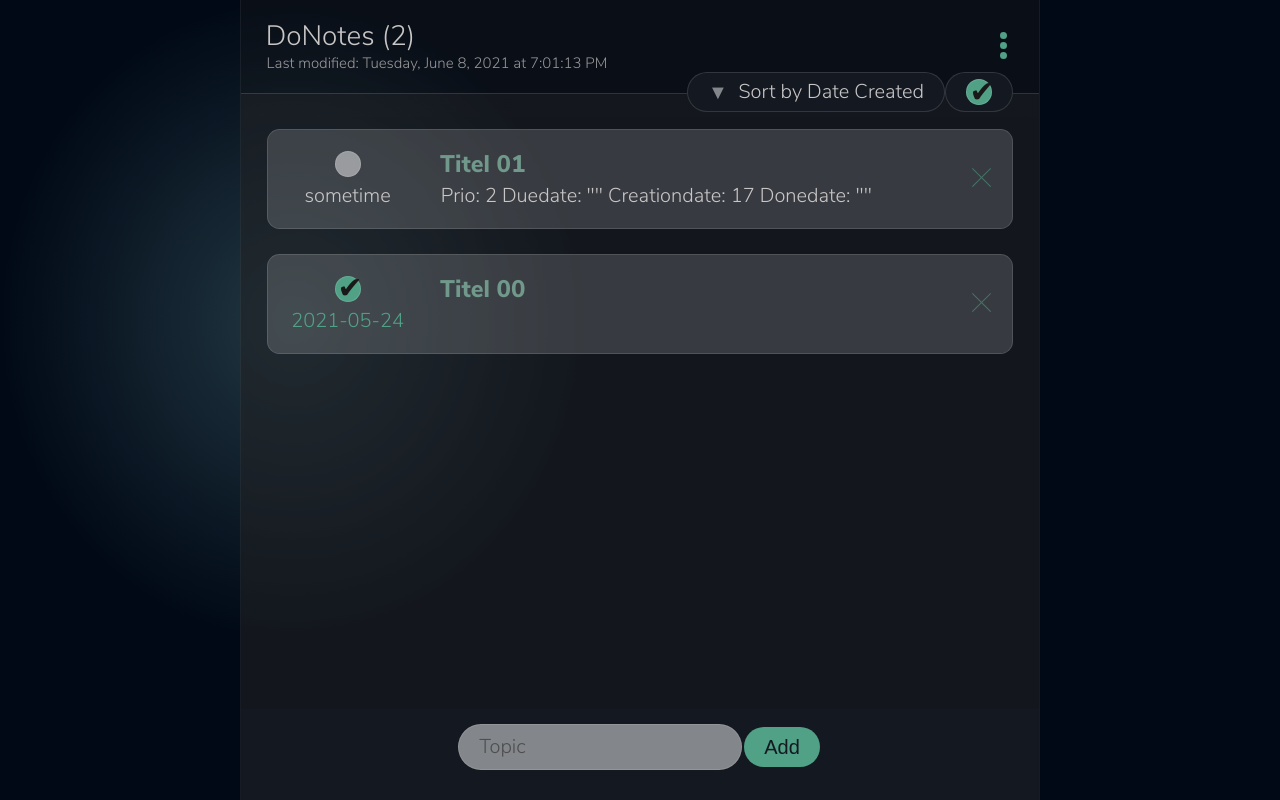
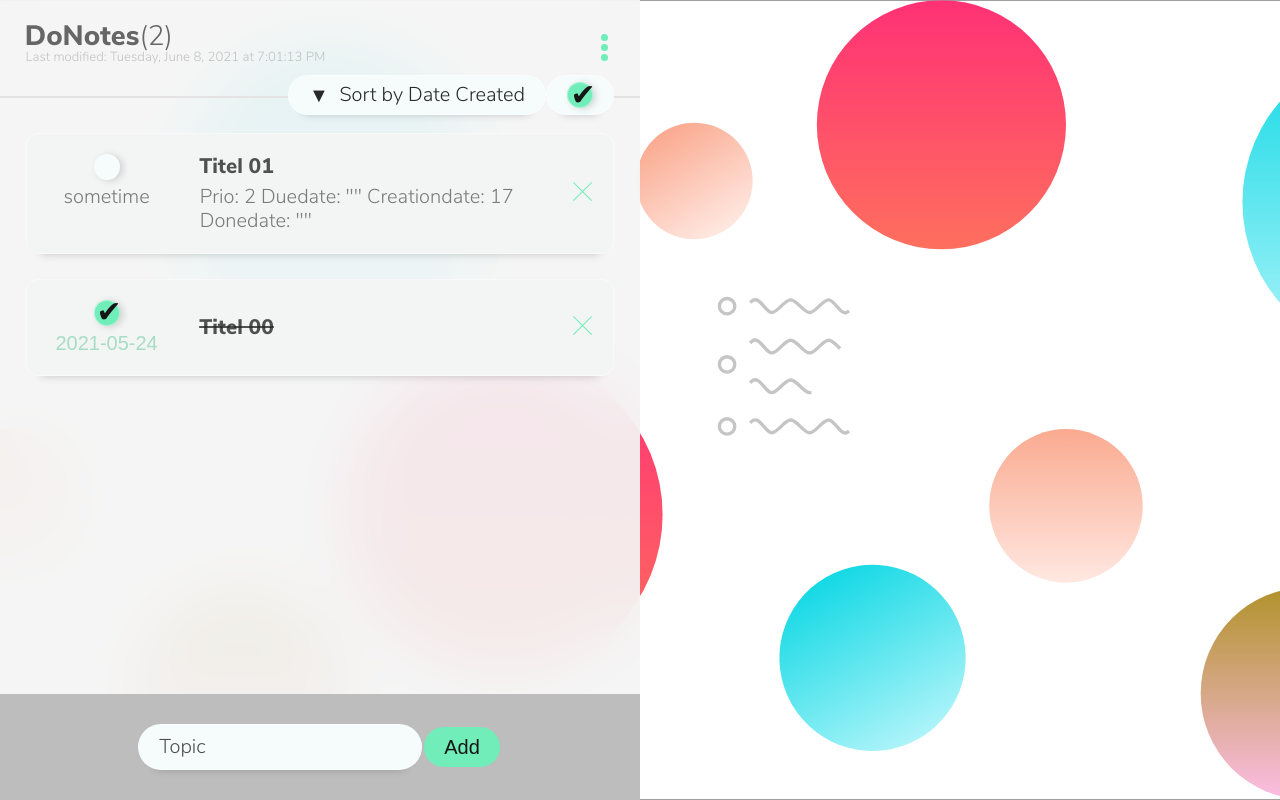
Before and after one commit to Berun0/CAS-FEE_Project-1, a website with bundled scripts: page source/public/index.html in a window 1280 px wide. Built offline with nearby package versions, Linux system fonts and the light colour scheme; a web font is replaced by a local one.

Commit message:
new light theme

```diff
--- a/source/public/index.html
+++ b/source/public/index.html
@@ -77,7 +77,7 @@
 				<li class="articleList_item" data-id="-1">
 					<input type="checkbox" checked aria-checked="true" />
 					<label>...</label>
-					<h2 class="articleList_itemTitle">...</h2>
+					<a href="#" class="articleList_itemTitle h2">...</a>
 					<p class="articleList_itemText">...</p>
 					<button class="btn_del" aria-label="Delete this note.">
 						...
--- a/source/public/js/controllers/app-controller.js
+++ b/source/public/js/controllers/app-controller.js
@@ -89,6 +89,7 @@ function initEventHandler() {
     SETTINGS.theme = e.target.value;
     document.body.setAttribute("theme", SETTINGS.theme);
     saveSettings();
+    settingsMenu.classList.toggle("open");
   });
 
   // FILTER toggle done
--- a/source/public/js/services/data/settings_storage.js
+++ b/source/public/js/services/data/settings_storage.js
@@ -1,7 +1,7 @@
 export let SETTINGS = {
   nextID: 0,
   locale: "en",
-  theme: "dark",
+  theme: "light",
   sort: "creationdate",
   showDone: true,
 };
--- a/source/public/js/services/view-service.js
+++ b/source/public/js/services/view-service.js
@@ -34,9 +34,9 @@ export class ListView {
         return `<li class="articleList_item" data-id="${currentNote.id}">
     <input type="checkbox" ${check} aria-checked="${Boolean(check)}"/>
     <label>${dateLabel}</label>
-    <a href="#"><h2 class="articleList_itemTitle">
+    <a href="#" class="articleList_itemTitle h2">
     ${currentNote.title}
-    </h2></a>
+    </a>
     <p class="articleList_itemText">
     ${currentNote.description}
     </p>
@@ -59,7 +59,7 @@ export class ListView {
   }
 
   renderAppTitle(listLen, countElem, dateElem) {
-    countElem.textContent = ` (${listLen})`;
+    countElem.textContent = `(${listLen})`;
     const d = new Date();
     dateElem.textContent = d.toLocaleDateString(SETTINGS.locale, {
       weekday: "long",
--- a/source/public/styles/index.css
+++ b/source/public/styles/index.css
@@ -8,45 +8,56 @@
 
 /* Themeing Variables */
 body[theme="dark"] {
-	--c-app-bgrd: #19191a56;
-	--c-app-border: #fdfdff0e;
-	--c-browser-window-grad: transparent radial-gradient(closest-side at 23% 40%, #213742, #010916) 0% 0% no-repeat padding-box;
+	--c-app-bgrd: #11191a81;
+	--s-app-blur: blur(6px);
+	--c-app-border: #fdfdff23;
+	--s-app-pos: 0 auto;
+	--s-app-maxwidth: 768px;
 	--c-btn-border: #ffffff20;
-	--c-card-bgrd: 245, 245, 244; /* rgba value created at hover */
+	--c-card-bgrd: #f5f5f429;
+	--c-card-bgrd-hover: #f5f5f44d;
+	--c-cta-row: #13181b;
+	--c-filerrow-dash: #f5f5f429;;
+	--c-input-bgrd: #878B8C;
+	--c-input-contrast: #161616;
+	--c-input-shadow: 0;
 	--c-input-text: #cacaca;
-	--c-cta-row: #141921;
-	--c-input-bgrd: #ffffff79;
-	--c-input-contrast: #161616;
 	--c-listwrapper-bgrd: #29292b56;
+	--c-note-title: #c9c6c6;
 	--c-outline: #ff9765cc;
 	--c-placeholder: #4e4e4e;;
+	--c-signal-icon: #51a187;
 	--c-signal-icon-contrast: #19191a;
-	--c-signal-icon: #51a187;
 	--c-signal-trash: #a4090a;
 	--c-text: #c9c6c6;
+	--c-window-bgrd: url(../imgs/bg_dark.jpg);
+	--s-window-pos: cover;
 }
 body[theme="light"] {
-	--c-app-bgrd: #19191a2a;
-	--c-app-border: #515cf34d;
-	--c-browser-window-grad: transparent
-		radial-gradient(closest-side at 23% 40%, #0d9be4 0%, #003d99 100%) 0% 0%
-		no-repeat padding-box;
-	/* --c-browser-window-grad: transparent
-		radial-gradient(closest-side at 23% 40%, #0d9be4 0%, #003d99 100%) 0% 0%
-		no-repeat padding-box; */
+	--c-app-bgrd: #f5f5f5ed;
+	--s-app-blur: blur(30px);
+	--s-app-pos: 0 0;
+	--s-app-maxwidth: 640px;
 	--c-btn-border: rgba(255, 255, 255, 0.356);
-	--c-card-bgrd: 255, 255, 254; /* rgba value created at hover */
-	--c-input-text: #fbfbfb;
-	--c-cta-row: #053680;
-	--c-input-bgrd: #ffffff94;
+	--c-card-bgrd: #f3f5f4;
+	--c-card-bgrd-hover: #fff;
+	--c-cta-row: #bdbdbd;
+	--c-checkbox-shadow: 3px 1px 7px 0rem rgb(0 0 0 / 15%);
+	--c-filerrow-dash: #e4e2e2;
+	--c-input-bgrd: #F6FBFB;
 	--c-input-contrast: #161616;
-	--c-listwrapper-bgrd: #053680bf;
-	--c-outline: #ff9765cc;
+	--c-input-shadow: rgb(0 0 0 / 25%) 0px 14px 9px -15px;
+	--c-input-text: #292929;
+	--c-listwrapper-bgrd: transparent;
+	--c-note-title: #292929ce;
+	--c-outline: #70EDB9cc;
 	--c-placeholder: #4e4e4e;
+	--c-signal-icon: #70EDB9;
 	--c-signal-icon-contrast: #161616;
-	--c-signal-icon: #ffd600;
 	--c-signal-trash: #a4090a;
-	--c-text: #fbfbfb;
+	--c-text: #292929;
+	--c-window-bgrd: url(../imgs/bg-light.svg);
+	--s-window-pos: contain;
 }
 
 /* RESETS */
@@ -73,7 +84,7 @@ html {
 
 textarea,
 input,
-select,
+select, select:focus,
 option,
 label,
 button {
@@ -86,6 +97,7 @@ button {
 	background-color: transparent;
 	border-radius: 0;
 	color: inherit;
+	font-size: inherit;	/* prohibit input zoom in iOS */
 }
 
 /* BASE STYLES */
@@ -116,15 +128,15 @@ html {
 }
 
 h1,
-h2 {
+h2, .h2 {
 	margin-left: -0.03em;
 }
 h1 {
 	font-size: 1.4em;
 	font-weight: 300;
 }
-h2 {
-	font-size: 1.2em;
+h2, .h2 {
+	font-size: 1.05em;
 	font-weight: 700;
 }
 
@@ -136,6 +148,7 @@ textarea {
 	border: 1px solid var(--c-btn-border);
 	color: var(--c-input-text);
 	cursor: pointer;
+	box-shadow: var(--c-input-shadow);
 }
 
 input[type="date"] {
@@ -148,6 +161,7 @@ input[type="date"] {
 input[type="checkbox"],
 input[type="radio"] {
 	padding: 0.6em;
+	box-shadow: var(--c-checkbox-shadow);
 }
 
 input[type="checkbox"]:checked,
@@ -204,8 +218,9 @@ ol {
 
 /* APP SCAFFOLDING */
 body {
-	background: black;
-	background: var(--c-browser-window-grad);
+	background-color: black;
+	background-size: var(--s-window-pos);
+	background-image: var(--c-window-bgrd);
 
 	/* background-image: linear-gradient(50deg, #04152f9e, #0214291c), radial-gradient(circle, #00000062 0%, #070529 80%); */
 	height: 100vh;
@@ -219,6 +234,7 @@ body {
 	color: var(--c-text);
 	border-left: 1px solid var(--c-app-border);
 	border-right: 1px solid var(--c-app-border);
+	backdrop-filter: var(--s-app-blur);
 }
 
 .holygrail {
@@ -237,8 +253,8 @@ body {
 
 .container {
 	width: 100%;
-	max-width: 800px;
-	margin: 0 auto;
+	max-width: var(--s-app-maxwidth);
+	margin: var(--s-app-pos);
 }
 
 /* HELPERs */
@@ -279,10 +295,6 @@ body {
 
 /***** APP COMPONENTS *****/
 
-.status {
-	font-size: 0.75em;
-	opacity: 0.75;
-}
 
 /*
 Buttons
@@ -303,15 +315,13 @@ button,
 	color: var(--c-input-contrast);
 }
 
-.btn_save {
+.btn_save,
+.btn_add {
 	background-color: var(--c-signal-icon);
 	color: var(--c-signal-icon-contrast);
-	border: 1px solid var(--c-placeholder);
 }
 
 .btn_add {
-	background-color: var(--c-signal-icon);
-	color: var(--c-cta-row);
 	margin: 0 2px;
 }
 
@@ -322,7 +332,6 @@ button,
 	height: 100%;
 	width: 100%;
 	border-radius: 0;
-	opacity: 0.55;
 	transition: transform 0.3s, opacity 0.3s;
 }
 
@@ -332,16 +341,17 @@ button,
 }
 
 .btn_del_img{
-	transition: transform 0.7s;
+	transition: transform 0.45s;
 }
 .btn_del_img:hover{
 	transform: rotate(180deg);
 }
 
 .btn_filter {
-	background-color: var(--c-cta-row);
+	background-color: var(--c-input-bgrd);
 	border: 1px solid var(--c-btn-border);
 	border-radius: var(--large);
+	box-shadow: var(--c-input-shadow);
 	transition: transform 0.3s;
 	display: flex;
 	align-items: center;
@@ -350,6 +360,28 @@ button,
 .btn_filter:hover {
 	transform: scale(1.1);
 }
+
+/*
+Titel area
+*/
+.appTitle {
+	font-weight: 800;
+	opacity: 0.7;
+}
+
+.appTitle_visItemsCount {
+	font-weight: 300;
+}
+
+.status {
+	margin-top: -4px;
+	margin-bottom: 10px;
+	font-size: 0.66em;
+	opacity: 0.25;
+	display: none;
+}
+
+
 
 /*
 Settings
@@ -385,7 +417,7 @@ Settings
 	z-index: 20;
 	right: 0;
 	top: 50px;
-	width: 10.1rem;
+	width: 11rem;
 	max-height: 0;
 	overflow: hidden;
 	transition: max-height 0.4s cubic-bezier(0.392, -0.547, 0.07, 4.535);
@@ -422,8 +454,8 @@ Filter
 		0deg,
 		var(--c-listwrapper-bgrd) 0%,
 		var(--c-listwrapper-bgrd) 50%,
-		rgba(var(--c-card-bgrd), 0.16) 50%,
-		rgba(var(--c-card-bgrd), 0.16) 53%,
+		var(--c-filerrow-dash) 50%,
+		var(--c-filerrow-dash) 53%,
 		transparent 53%,
 		transparent 100%
 	);
@@ -437,7 +469,7 @@ Filter
 
 /* awkward solution to a themeable (=svg or font in html) custom caret down icon in the sort option list: */
 .dropdownIcon {
-	color: var(--c-input-bgrd);
+	color: var(--c-text);
 	margin-right: calc(var(--med) - 2px);
 }
 
@@ -445,6 +477,7 @@ Filter
 .select option {
 	font: 300 1em/1.2 "nunito sans", sans-serif;
 	cursor: pointer;
+	color: var(--c-text)
 }
 
 /*
@@ -467,10 +500,11 @@ Article List
 
 .articleList_item {
 	padding: 1em 0;
-	background-color: rgba(var(--c-card-bgrd), 0.16);
+	background-color: var(--c-card-bgrd);
 	border: 1px solid var(--c-btn-border);
 	transition: transform 0.3s;
 	border-radius: var(--med);
+	box-shadow: var(--c-input-shadow);
 	margin: 0 0 calc(var(--med) * 2);
 	width: 100%; /* fill the surrounding ol flex */
 	display: grid;
@@ -493,14 +527,16 @@ Article List
 .articleList label {
 	grid-area: Date;
 	justify-self: center;
+	opacity: 0.6;
 }
 
 .articleList_itemText {
 	grid-area: Text;
+	opacity: 0.6;
 }
 
 .articleList_item:hover {
-	background-color: rgba(var(--c-card-bgrd), 0.3);
+	background-color: var(--c-card-bgrd-hover);
 	border: 1px solid var(--c-btn-border);
 	transform: scale(1.03);
 	position: relative;
@@ -509,6 +545,8 @@ Article List
 
 .articleList_item input:checked ~ label {
 	color: var(--c-signal-icon);
+	filter: contrast(0.7);
+	font-weight: 400;
 }
 
 .articleList_item input:checked ~ .articleList_itemText {
@@ -525,8 +563,7 @@ Article List
 }
 
 .articleList_itemTitle {
-	color: var(--c-signal-icon);
-	filter: grayscale(0.5);
+	color: var(--c-note-title);
 }
 
 /*
@@ -534,7 +571,8 @@ Add Item Bar
 */
 .ctaRow {
 	background-color: var(--c-cta-row);
-	padding: 0.75em var(--padding) 1.5em; /* l/r same as .app */
+	border-top: 1px solid var(--c-app-border);
+	padding: 1.5em var(--padding); /* l/r same as .app */
 	display: flex;
 	justify-content: center;
 	align-items: center;
@@ -571,7 +609,7 @@ MODAL
 		"empty priority_lbl priority_select"
 		"empty Datepicker_lbl Datepicker_select";
 	padding: var(--large) var(--padding);
-	background-color: rgba(var(--c-card-bgrd), 0.05);
+	background-color: var(--c-card-bgrd);
 	border-radius: calc(var(--small));
 }
 
@@ -645,8 +683,14 @@ MODAL
 MEDIA QUERIES
 */
 
-/* rem size */
+@media screen and (min-width: 340px) {
+	.status {
+		display: block;
+	}
+}
+
 @media screen and (min-width: 401px) {
+	/* rem size */
 	html {
 		font-size: 4vw;
 	}
```
Also changed, not shown: source/public/imgs/bg-light.svg (added), source/public/imgs/bg_dark.jpg (added), 1 other file.
